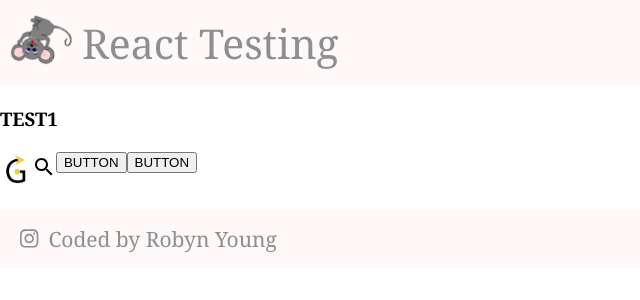
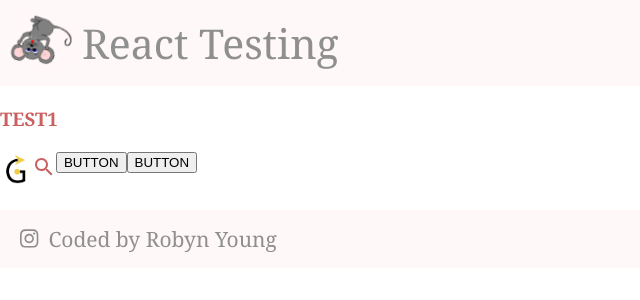
Before and after one commit to ROBYN13Y/react-test, a React (Create React App) app: page / in a window 1280 px wide. Shown: the top 300 px of the page, without its empty margins (0-640 px from the left). Built offline with nearby package versions, Linux system fonts and the light colour scheme.

Commit message:
UPDATE
.app

```diff
--- a/src/App.css
+++ b/src/App.css
@@ -1,3 +1,4 @@
 .app {
+  color: rgba(190, 61, 61, 0.815);
   font-family: Cambria, Cochin, Georgia, Times, "Times New Roman", serif;
 }
```
